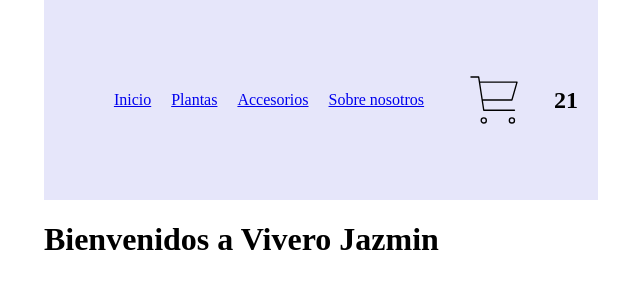
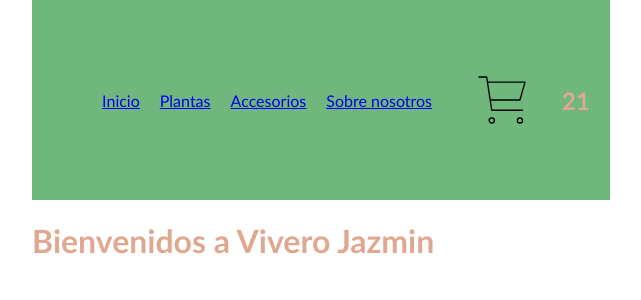
Before and after one commit to MartuGallonetti/PreEntregaGallonetti1, a React (Vite) app: page / in a window 1280 px wide. Shown: the top 300 px of the page, without its empty margins (319-960 px from the left). Built offline with nearby package versions, Linux system fonts and the light colour scheme.

Commit message:
listo primera pre entrega

```diff
--- a/index.html
+++ b/index.html
@@ -9,7 +9,6 @@
     </head>
     <body>
         <div id="root"></div>
-
         <script type="module" src="/src/main.jsx"></script>
     </body>
 </html>
--- a/src/App.css
+++ b/src/App.css
@@ -1,3 +1,11 @@
+/* Paleta de colores */
+/* #065143 green
+#129490 cyan
+#70B77E esmeralda
+#E0A890 rosa bebe
+#CE1483 rosa Barbie*/
+
+
 .carrito {
     display: flex;
     height: 70px;
@@ -6,7 +14,7 @@
 
 .navBar {
     display: flex;
-    background-color: lavender;
+    background-color: #70B77E;
     min-height: 20vh;
     flex-wrap: wrap;
     padding: 20px;
@@ -23,3 +31,7 @@
 li {
     margin: 10px;
 }
+
+saludo {
+    padding: 15px;
+}
--- a/src/App.jsx
+++ b/src/App.jsx
@@ -1,5 +1,5 @@
 import './App.css'
-import Mensaje from './ItemListContainer'
+import ItemListContainer from './ItemListContainer'
 import NavBar from './components/NavBar'
 
 
@@ -8,7 +8,7 @@ function App() {
     <>
       <NavBar/>
 
-        <Mensaje/>
+        <ItemListContainer greeting={'Bienvenidos a Vivero Jazmin'}/>
     </>
   )
 }
--- a/src/ItemListContainer.jsx
+++ b/src/ItemListContainer.jsx
@@ -1,8 +1,7 @@
 
-function Mensaje () {
+function ItemListContainer ({greeting}) {
     return (
-        <h1>Bienvenidos a Vivero Jazmin </h1>
+        <h1 className="saludo"> {greeting} </h1>
     );
 }
-
-export default Mensaje
+export default ItemListContainer
--- a/src/index.css
+++ b/src/index.css
@@ -3,4 +3,6 @@ body {
     place-items: center;
     min-width: 320px;
     min-height: 100vh;
+    font-family: 'Gill Sans', 'Gill Sans MT', Calibri, 'Trebuchet MS', sans-serif;
+    color: #E0A890;
 }
```
